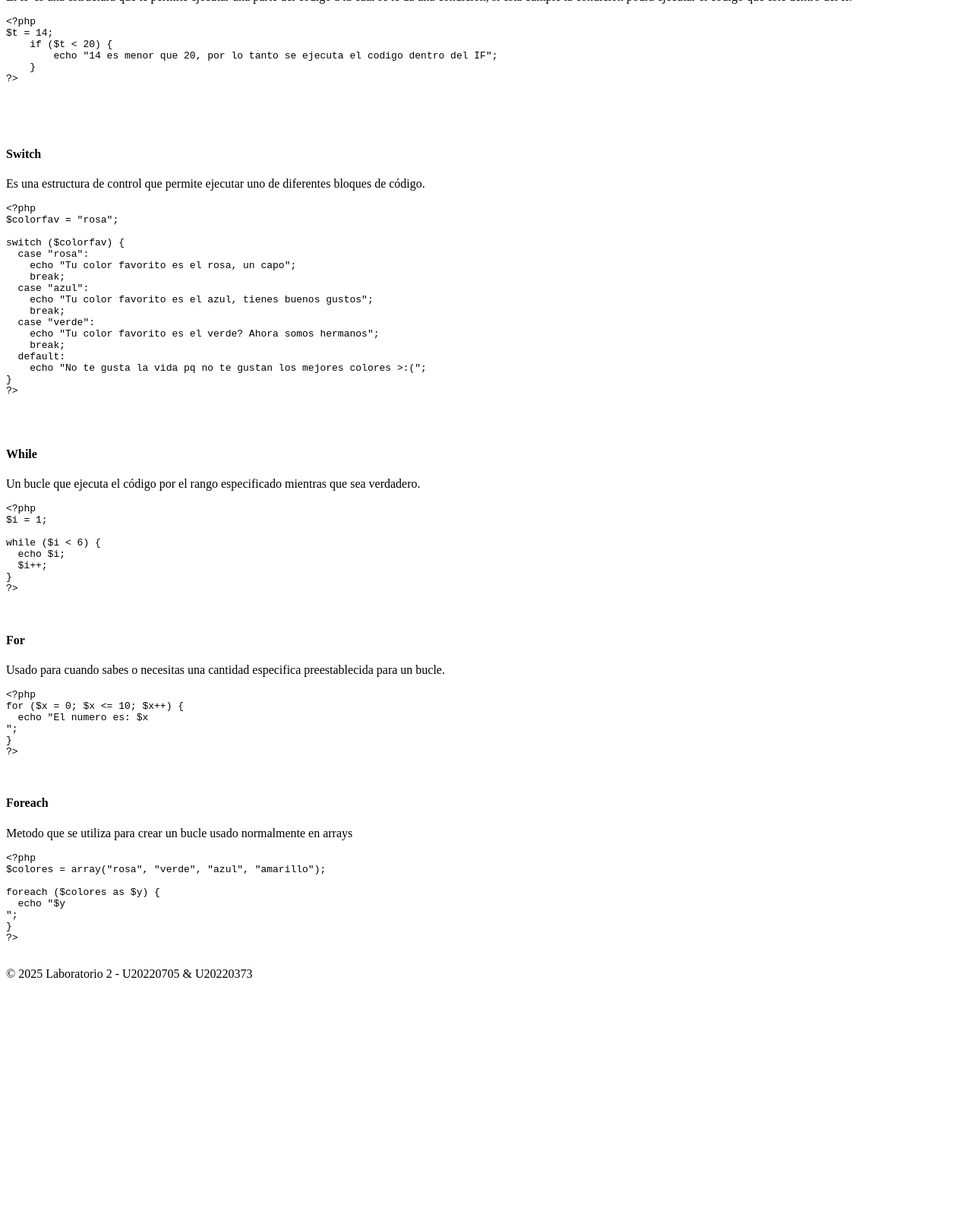
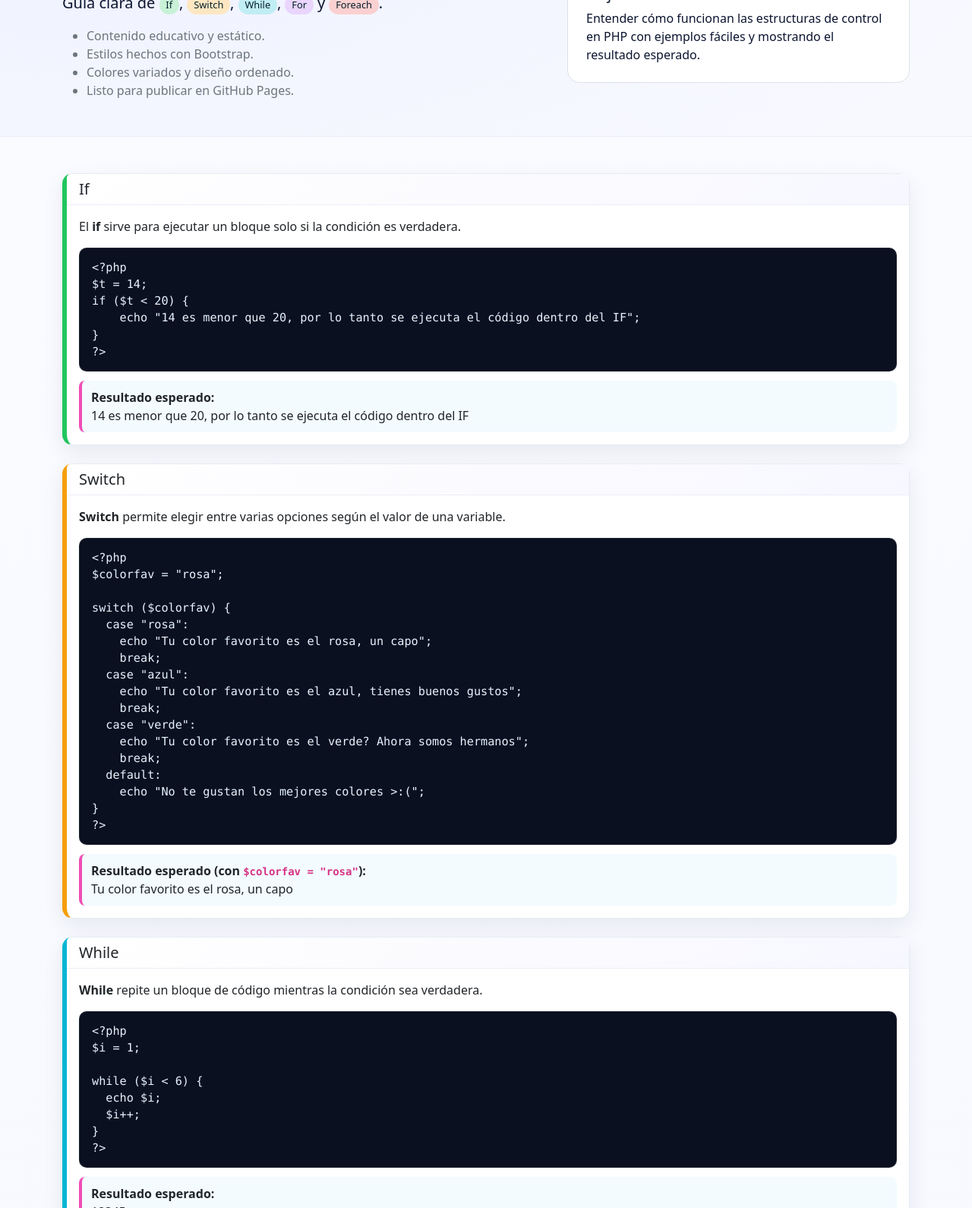
Before and after one commit to EduardoP281/EduardoP281.github.io, a plain HTML site: page index.html in a window 1280 px wide. Shown: the part 171-1761 px from the top of the page at 76% size. Before the commit the page ends 1478 px from the top, so only its background shows below. Drawn offline with nearby package versions, Linux system fonts and the light colour scheme.

Commit message:
Add files via upload

```diff
--- a/css/styles.css
+++ b/css/styles.css
@@ -0,0 +1,87 @@
+    :root{
+      /* colores principales */
+      --bg-deep: #0f1226;
+      --grad-a:  #4f46e5;
+      --grad-b:  #ef4db6;
+      --paper:   #ffffff;
+      --ink:     #0c1530;
+      --muted:   #5b657a;
+      --soft:    #f6f8ff;
+
+      /* colores por sección */
+      --if-accent:      #22c55e;
+      --switch-accent:  #f59e0b;
+      --while-accent:   #06b6d4;
+      --for-accent:     #a855f7;
+      --foreach-accent: #ef4444;
+
+      /* colores para bloques de código */
+      --code-bg:  #0b1020;
+      --code-ink: #e6f3ff;
+    }
+
+    *{scroll-behavior:smooth}
+    body{ background: linear-gradient(180deg, #f9fbff, var(--soft)); color: var(--ink); }
+    .navbar{ background: var(--bg-deep)!important; }
+    .navbar-brand span{
+      background: linear-gradient(135deg, var(--grad-a), var(--grad-b));
+      -webkit-background-clip: text; background-clip: text; color: transparent;
+    }
+    .nav-link{ color:#dbe2ff!important; }
+    .nav-link:hover{ color:#ffffff!important; }
+
+    .hero{
+      background: radial-gradient(1200px 520px at 10% -10%, #eef1ff, #f8f9ff);
+      border-bottom: 1px solid #e8ecf7;
+    }
+
+    .code-card{
+      background: var(--paper);
+      border: 1px solid #e6ecf2;
+      border-radius: 14px;
+      box-shadow: 0 10px 28px rgba(12,21,48,.07);
+    }
+    .card-header{
+      background: linear-gradient(135deg, #ffffff, #f7f7ff);
+      border-bottom: 1px solid #eceef7;
+    }
+    .card-header h3{ margin:0; font-size: 1.25rem; }
+
+    pre{
+      background: var(--code-bg);
+      color: var(--code-ink);
+      padding: 14px 16px;
+      border-radius: 10px;
+      overflow:auto;
+      font-size: .95rem;
+      line-height: 1.45;
+      border: 1px solid rgba(255,255,255,.08);
+      margin-bottom: 0;
+    }
+    .expected{
+      background: #f3fbff;
+      border-left: 4px solid var(--grad-b);
+      padding: 10px 12px;
+      border-radius: 8px;
+      margin-top: 12px;
+    }
+
+    /* bordes por sección */
+    .theme-if      { border-left: 6px solid var(--if-accent); }
+    .theme-switch  { border-left: 6px solid var(--switch-accent); }
+    .theme-while   { border-left: 6px solid var(--while-accent); }
+    .theme-for     { border-left: 6px solid var(--for-accent); }
+    .theme-foreach { border-left: 6px solid var(--foreach-accent); }
+
+    /* chips con color */
+    .chip{ display:inline-block; padding:.2rem .55rem; border-radius:999px; font-size:.8rem; color:#06202a; }
+    .chip-if      { background: color-mix(in srgb, var(--if-accent) 25%, white); }
+    .chip-switch  { background: color-mix(in srgb, var(--switch-accent) 25%, white); }
+    .chip-while   { background: color-mix(in srgb, var(--while-accent) 25%, white); }
+    .chip-for     { background: color-mix(in srgb, var(--for-accent) 25%, white); }
+    .chip-foreach { background: color-mix(in srgb, var(--foreach-accent) 25%, white); }
+
+    footer{
+      background: var(--bg-deep);
+      color: #cdd6f7;
+    }
--- a/index.html
+++ b/index.html
@@ -1,38 +1,107 @@
+<!DOCTYPE html>
+<html lang="es">
+<head>
+  <meta charset="utf-8" />
+  <meta name="viewport" content="width=device-width, initial-scale=1" />
+  <title>Programación en PHP: Conceptos y Ejemplos</title>
 
-<!DOCTYPE html>
-<html lang="en">
-<head>
-    <meta charset="UTF-8">
-    <meta name="viewport" content="width=device-width, initial-scale=1.0">
-    <title>Laboratorio 2 - Introduccion a PHP</title>
-    <link rel="stylesheet" href="/css/styles.css" >
+  <!-- usando bootstrap 5 para estilos -->
+  <link href="https://cdn.jsdelivr.net/npm/bootstrap@5.3.3/dist/css/bootstrap.min.css" rel="stylesheet">
+  <link rel="stylesheet" href="css/styles.css" />
+
 </head>
 <body>
-    <header>
-    </header>
-    <main>
-        <h1>Bienvenido al Laboratorio 2 de PHP</h1>
-        <p>Este laboratorio se centra en la introducción a PHP y sus conceptos básicos.</p>
-        <h4>If</h4>
-        <p>El IF es una estructura que te permite ejecutar una parte del codigo a la cual se le da
-            una condicion, si esta cumple la condicion podra ejecutar el codigo que este dentro del If.
-        </p>
-        <pre>
-&lt;?php
+
+  <!-- barra de navegación -->
+  <nav class="navbar navbar-dark navbar-expand-lg">
+    <div class="container">
+      <a class="navbar-brand fw-semibold" href="#">
+        <span>PHP</span> · Estructuras de Control en PHP
+      </a>
+      <button class="navbar-toggler" type="button" data-bs-toggle="collapse" data-bs-target="#nav">
+        <span class="navbar-toggler-icon"></span>
+      </button>
+      <div id="nav" class="collapse navbar-collapse">
+        <ul class="navbar-nav ms-auto">
+          <li class="nav-item"><a class="nav-link" href="#if">If</a></li>
+          <li class="nav-item"><a class="nav-link" href="#switch">Switch</a></li>
+          <li class="nav-item"><a class="nav-link" href="#while">While</a></li>
+          <li class="nav-item"><a class="nav-link" href="#for">For</a></li>
+          <li class="nav-item"><a class="nav-link" href="#foreach">Foreach</a></li>
+        </ul>
+      </div>
+    </div>
+  </nav>
+
+  <!-- sección principal -->
+  <section class="hero py-5">
+    <div class="container">
+      <div class="row align-items-center g-4">
+        <div class="col-lg-7">
+          <h1 class="fw-bold mb-2">Introducción a PHP para Web</h1>
+          <p class="lead mb-3">
+            Guía clara de <span class="chip chip-if">If</span>,
+            <span class="chip chip-switch">Switch</span>,
+            <span class="chip chip-while">While</span>,
+            <span class="chip chip-for">For</span> y
+            <span class="chip chip-foreach">Foreach</span>.
+          </p>
+          <ul class="mb-0 text-secondary">
+            <li>Contenido educativo y estático.</li>
+            <li>Estilos hechos con Bootstrap.</li>
+            <li>Colores variados y diseño ordenado.</li>
+            <li>Listo para publicar en GitHub Pages.</li>
+          </ul>
+        </div>
+        <div class="col-lg-5">
+          <div class="p-4 rounded-4 border bg-white">
+            <h2 class="h5 mb-2">Objetivo</h2>
+            <p class="mb-0">Entender cómo funcionan las estructuras de control en PHP con ejemplos fáciles y mostrando el resultado esperado.</p>
+          </div>
+        </div>
+      </div>
+    </div>
+  </section>
+
+  <!-- contenido -->
+  <main class="container my-5">
+
+    <!-- if -->
+    <article id="if" class="mb-4">
+      <!-- ejemplo de if -->
+      <div class="card code-card theme-if">
+        <div class="card-header">
+          <h3 class="mb-0">If</h3>
+        </div>
+        <div class="card-body">
+          <p>El <strong>if</strong> sirve para ejecutar un bloque solo si la condición es verdadera.</p>
+          <div class="position-relative">
+<pre id="code-if"><code>&lt;?php
 $t = 14;
-    if ($t < 20) {
-        echo "14 es menor que 20, por lo tanto se ejecuta el codigo dentro del IF";
-    }
-?&gt;
+if ($t &lt; 20) {
+    echo "14 es menor que 20, por lo tanto se ejecuta el código dentro del IF";
+}
+?&gt;</code></pre>
+          </div>
+          <div class="expected">
+            <strong>Resultado esperado:</strong><br>
+            14 es menor que 20, por lo tanto se ejecuta el código dentro del IF
+          </div>
+        </div>
+      </div>
+    </article>
 
-        </pre>
-        <br>
-        <h4>Switch</h4>
-        <p>
-            Es una estructura de control que permite ejecutar uno de diferentes bloques de código.
-        </p>
-        <pre>
-&lt;?php
+    <!-- switch -->
+    <article id="switch" class="mb-4">
+      <!-- ejemplo de switch -->
+      <div class="card code-card theme-switch">
+        <div class="card-header">
+          <h3 class="mb-0">Switch</h3>
+        </div>
+        <div class="card-body">
+          <p><strong>Switch</strong> permite elegir entre varias opciones según el valor de una variable.</p>
+          <div class="position-relative">
+<pre id="code-switch"><code>&lt;?php
 $colorfav = "rosa";
 
 switch ($colorfav) {
@@ -46,53 +115,107 @@ switch ($colorfav) {
     echo "Tu color favorito es el verde? Ahora somos hermanos";
     break;
   default:
-    echo "No te gusta la vida pq no te gustan los mejores colores >:(";
+    echo "No te gustan los mejores colores &gt;:(";
 }
-?&gt;
+?&gt;</code></pre>
+          </div>
+          <div class="expected">
+            <strong>Resultado esperado (con <code>$colorfav = "rosa"</code>):</strong><br>
+            Tu color favorito es el rosa, un capo
+          </div>
+        </div>
+      </div>
+    </article>
 
-</pre>
-        <br>
-        <h4>While</h4>
-        <p>Un bucle que ejecuta el código por el rango especificado mientras que sea verdadero.</p>
-        <pre>
-&lt;?php
+    <!-- while -->
+    <article id="while" class="mb-4">
+      <!-- ejemplo de while -->
+      <div class="card code-card theme-while">
+        <div class="card-header">
+          <h3 class="mb-0">While</h3>
+        </div>
+        <div class="card-body">
+          <p><strong>While</strong> repite un bloque de código mientras la condición sea verdadera.</p>
+          <div class="position-relative">
+<pre id="code-while"><code>&lt;?php
 $i = 1;
 
-while ($i < 6) {
+while ($i &lt; 6) {
   echo $i;
   $i++;
 }
-?&gt;
+?&gt;</code></pre>
+          </div>
+          <div class="expected">
+            <strong>Resultado esperado:</strong><br>
+            12345
+          </div>
+        </div>
+      </div>
+    </article>
 
-        </pre>
-        <h4>For</h4>
-        <p>Usado para cuando sabes o necesitas una cantidad especifica preestablecida para un bucle.</p>
-        <pre>
-&lt;?php
-for ($x = 0; $x <= 10; $x++) {
-  echo "El numero es: $x <br>";
+    <!-- for -->
+    <article id="for" class="mb-4">
+      <!-- ejemplo de for -->
+      <div class="card code-card theme-for">
+        <div class="card-header">
+          <h3 class="mb-0">For</h3>
+        </div>
+        <div class="card-body">
+          <p><strong>For</strong> se usa cuando ya sabes cuántas veces quieres repetir algo.</p>
+          <div class="position-relative">
+<pre id="code-for"><code>&lt;?php
+for ($x = 0; $x &lt;= 10; $x++) {
+  echo "El número es: $x \n";
 }
-?&gt;
+?&gt;</code></pre>
+          </div>
+          <div class="expected">
+            <strong>Resultado esperado:</strong><br>
+            El número es: 0<br>
+            El número es: 1<br>
+            …<br>
+            El número es: 10
+          </div>
+        </div>
+      </div>
+    </article>
 
-        </pre>
-        <h4>Foreach</h4>
-        <p>Metodo que se utiliza para crear un bucle usado normalmente en arrays</p>
-        <pre>
-&lt;?php
+    <!-- foreach -->
+    <article id="foreach" class="mb-5">
+      <!-- ejemplo de foreach -->
+      <div class="card code-card theme-foreach">
+        <div class="card-header">
+          <h3 class="mb-0">Foreach</h3>
+        </div>
+        <div class="card-body">
+          <p><strong>Foreach</strong> sirve para recorrer todos los elementos de un arreglo.</p>
+          <div class="position-relative">
+<pre id="code-foreach"><code>&lt;?php
 $colores = array("rosa", "verde", "azul", "amarillo");
 
 foreach ($colores as $y) {
-  echo "$y <br>";
+  echo "$y \n";
 }
-?&gt;
-    </main>
+?&gt;</code></pre>
+          </div>
+          <div class="expected">
+            <strong>Resultado esperado:</strong><br>
+            rosa<br>
+            verde<br>
+            azul<br>
+            amarillo
+          </div>
+        </div>
+      </div>
+    </article>
+  </main>
 
-    <footer>
-        <p>&copy; 2025 Laboratorio 2 - U20220705 & U20220373</p>
-    </footer>
-
-
-
-
+  <!-- pie de página -->
+  <footer class="py-4">
+    <div class="container d-flex flex-column flex-md-row justify-content-between align-items-center">
+      <div>© 2025 · Eduardo Parada U20220705 · Sofía Cruz U20220373 · Laboratorio 1</div>
+    </div>
+  </footer>
 </body>
 </html>
```
